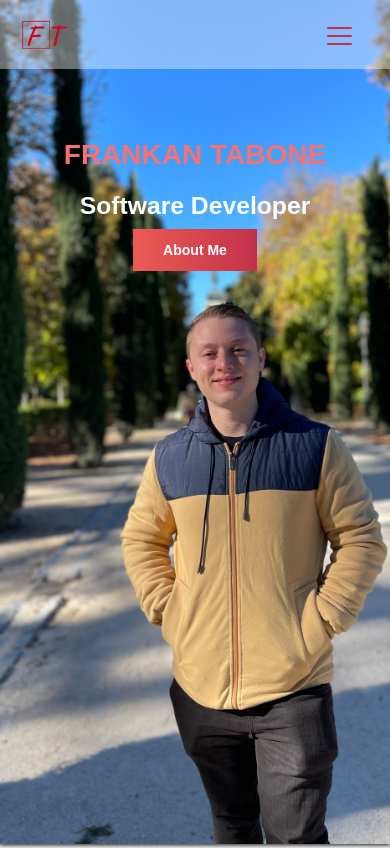
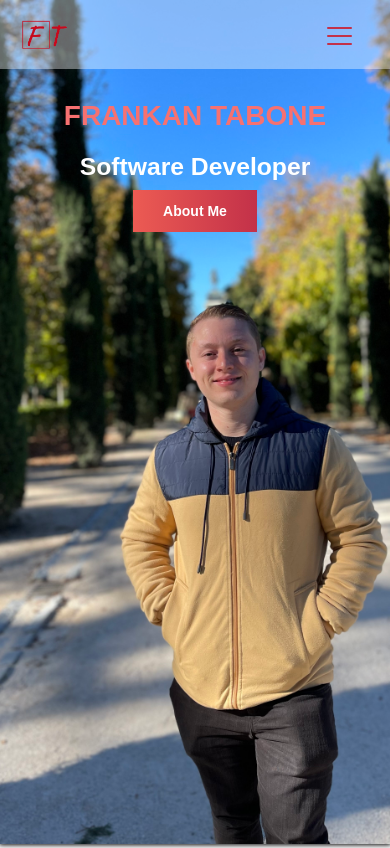
Before and after one commit to FrankanTech/FrankanPortfolio-main, a React (Create React App) app: page / in a window 390 px wide. Shown: the top 848 px of the page. Built offline with nearby package versions, Linux system fonts and the light colour scheme.

Commit message:
Changes to Btn and Responsive

```diff
--- a/src/Components/ContactComp/Contact.css
+++ b/src/Components/ContactComp/Contact.css
@@ -63,7 +63,6 @@
 }
 
 .submit-btn2 {
-    background: #ec5b53;
     width: 100%;
     height: 60px;
     padding: 10px 20px;
@@ -74,6 +73,7 @@
     font-size: 16px;
     border-radius: 0;
 }
+
 
 .section-contactform{
     background-image: url("/src/Assets/Images/ContactBack.png");
--- a/src/Components/ContactComp/ContactForm.js
+++ b/src/Components/ContactComp/ContactForm.js
@@ -47,7 +47,7 @@ export default class ContactForm extends Component {
                           placeholder="Your Message"
                         ></textarea>
                     </div>
-                    <button type="submit" className='submit-btn2' >Submit</button>
+                    <button type="submit" className='primary-btn submit-btn2' >Submit</button>
                     </form>
                   </div>
                 </div>
--- a/src/Components/ResumeComp/ResumeStyle.css
+++ b/src/Components/ResumeComp/ResumeStyle.css
@@ -92,10 +92,11 @@
 .desc-head{
     display: flex;
     justify-content: space-between;
-    width: 50%;
+    width: auto;
     font-size: 16px;
     margin-right: auto;
     margin-left: auto;
+    margin-bottom: 10px;
 }
 .resume-head h1{
     margin-top: 20px;
@@ -214,7 +215,7 @@
     margin-top: 15px;
     margin-bottom: 20px;
 }
-@media screen and (max-width:780px) {
+@media screen and (max-width:990px) {
     .resume-head{
         flex-direction: column;
         align-items: center;
@@ -239,8 +240,3 @@
         margin-top: 5px;
     }
 }
-@media (max-width: 1400px){
-    .desc-head{
-        width: auto !important;
-    }
-}
--- a/src/Components/SectionComp/SectionStyle.css
+++ b/src/Components/SectionComp/SectionStyle.css
@@ -63,8 +63,11 @@
 }
 @media (max-width: 767px)
 {
+    .fullscreen{
+        align-items: unset !important;
+    }
     .banner-left {
-        margin-top: 25%;
+        margin-top: 15%;
     }
 }
 @media (max-width: 991px)
```
